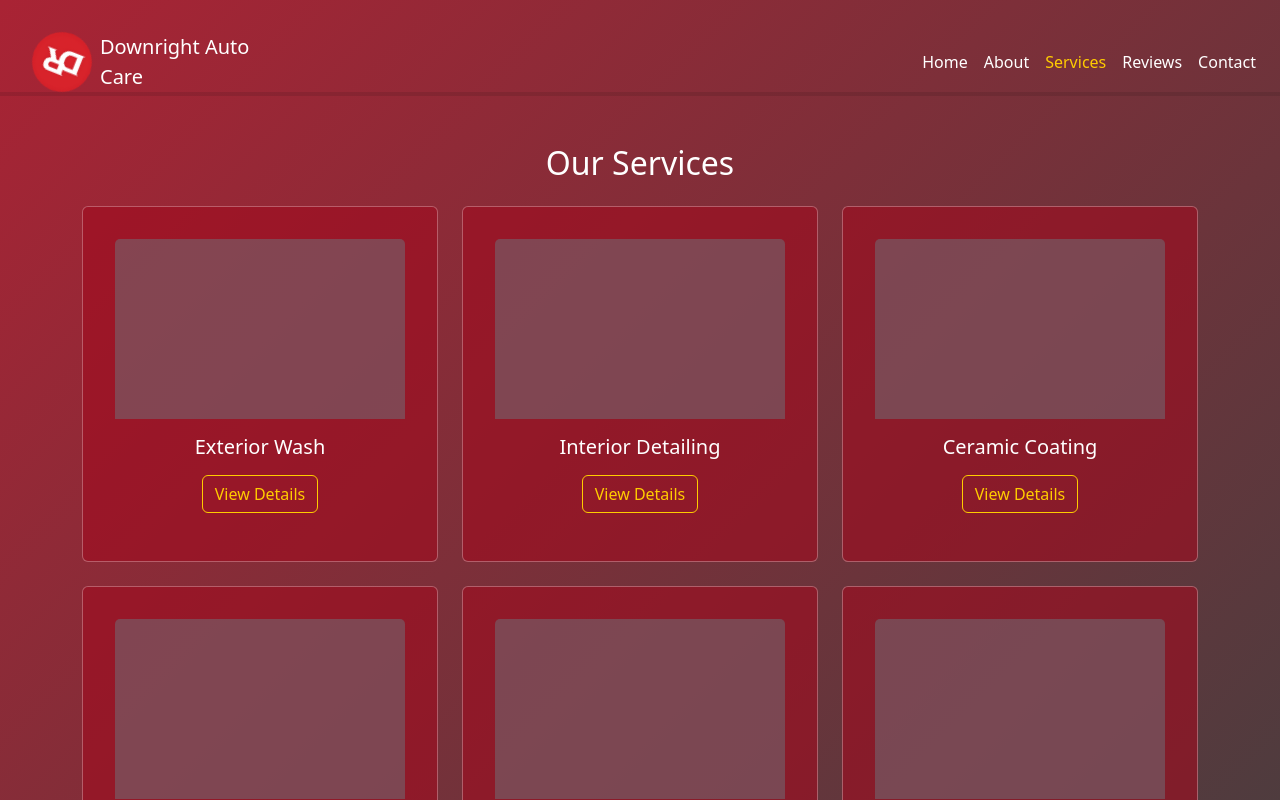
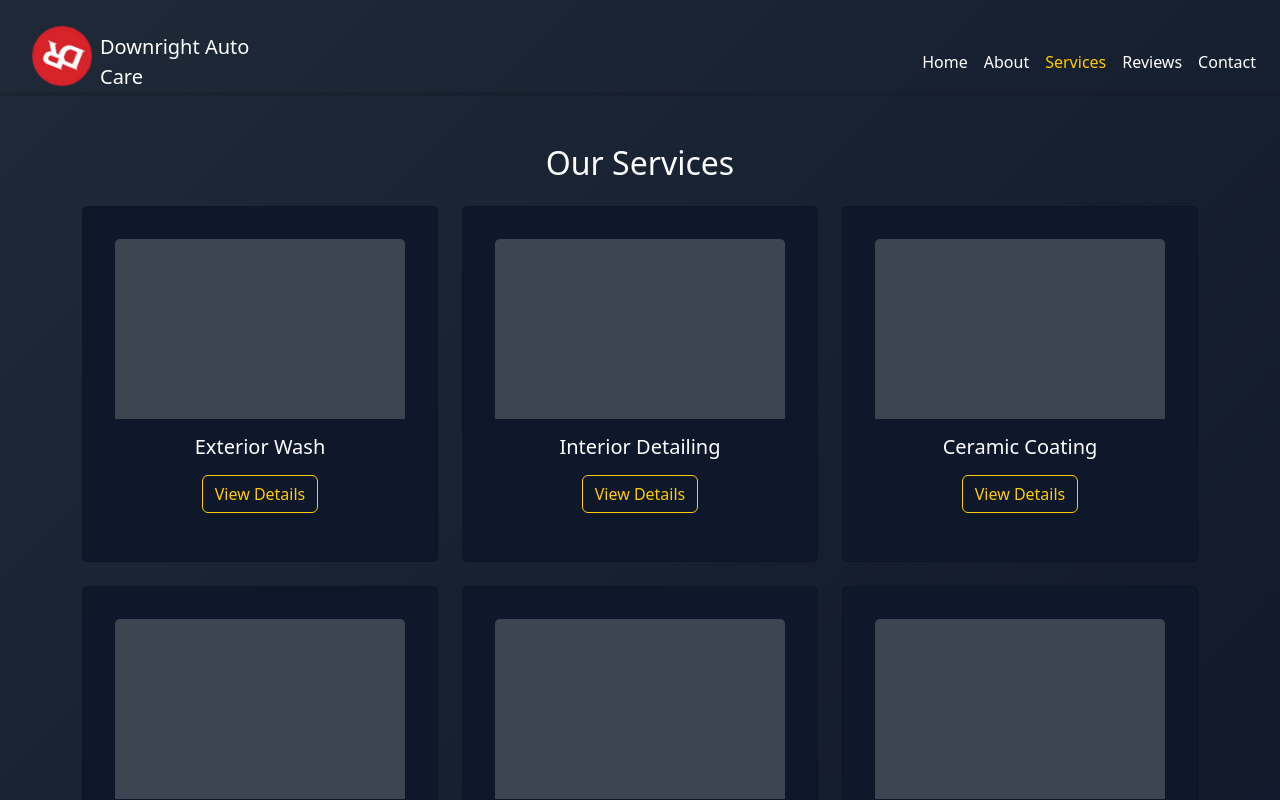
Before and after one commit to usmanAfzalKhan/downright-auto-care-site, a React (Vite) app: page /services in a window 1280 px wide. Shown: the top 800 px of the page. Built offline with nearby package versions, Linux system fonts and the light colour scheme.

Commit message:
style: nudge navbar logo upward for proper vertical alignment

```diff
--- a/src/App.css
+++ b/src/App.css
@@ -4,13 +4,15 @@
 body {
   margin: 0;
   min-height: 100vh;
+  /* dark slate → near-black gradient */
   background: linear-gradient(
     135deg,
-    rgba(160, 11, 30, 0.9) 0%,
-    rgba(43, 43, 43, 0.9) 100%
+    #1f2937 0%,   /* slate gray */
+    #0f172a 100%  /* almost black */
   );
-  color: #ffffff;
+  color: #e2e8f0; /* soft off-white for better contrast */
 }
+
 
 /* Ensure all text everywhere is white */
 body *,
@@ -106,11 +108,11 @@ header .navbar {
 
 /* match the site background color */
 .navbar-toggler {
-  background-color: rgba(160, 11, 30, 0.9) !important;
+  background-color: 0f172a
 }
 
 .dropdown-menu {
-  background-color: rgba(160, 11, 30, 0.9) !important;
+  background-color: #0f172a;
 }
 
 /* funnel the same matte-red→charcoal gradient into the toggle button */
@@ -128,15 +130,16 @@ header .navbar {
   filter: invert(1) brightness(1.3) !important;
 }
 
-/* and the little dropdown panel that pops out too */
+/* mobile menu panel = dark-slate gradient to match page background */
 .dropdown-menu {
   background: linear-gradient(
     135deg,
-    rgba(160, 11, 30, 0.9) 0%,
-    rgba(43, 43, 43, 0.9) 100%
+    #1f2937 0%,
+    #0f172a 100%
   ) !important;
-  border: 1px solid #fff !important;
+  border: 1px solid #ffffff !important; /* keep your white outline */
 }
+
 
 /* make the “hamburger” bars red instead of white */
 .navbar-toggler-icon {
@@ -206,6 +209,7 @@ header .navbar {
 .logo-img {
   transform-origin: center center !important;
   animation: wheel-spin 10s linear infinite !important;
+  margin-top: -0.75rem;
 }
 
 /* undo Bootstrap’s white bg */
@@ -216,8 +220,7 @@ header .navbar {
 
 /* service cards: darken & add a thin white border */
 .service-grid .card {
-  background: rgba(160, 11, 30, 0.6) !important;
-  border: 1px solid rgba(255,255,255,0.3) !important;
+  background: #0f172a
 }
 
 /* make the “View Details” button pop */
```
